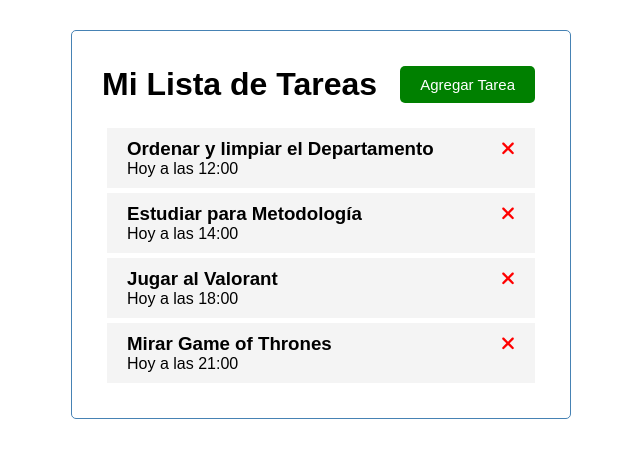
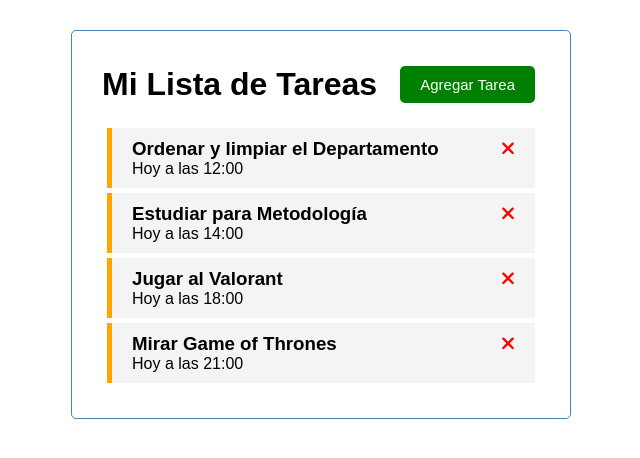
Before and after one commit to OviedoLuciano/Task-List, an Angular app: page / in a window 1280 px wide. Shown: the top 458 px of the page, without its empty margins (319-959 px from the left). Built offline with nearby package versions, Linux system fonts and the light colour scheme; data requests are answered from the project's data file.

Commit message:
reminder

```diff
--- a/src/app/Componentes/tasks-item/tasks-item.component.css
+++ b/src/app/Componentes/tasks-item/tasks-item.component.css
@@ -7,7 +7,7 @@
 }
 
 .task.reminder {
-    border-left: 5px solid green;
+    border-left: 5px solid orange;
 }
 
 .task h3{
--- a/src/app/Componentes/tasks-item/tasks-item.component.html
+++ b/src/app/Componentes/tasks-item/tasks-item.component.html
@@ -1,5 +1,8 @@
-<div class="task">
-<h3>{{task.text}}
+<div class="task"
+[ngClass]="{reminder: task.reminder}"
+(click)="onToggle(task)">
+
+    <h3>{{task.text}}
         <fa-icon [icon]="faTimes"
         [ngStyle]="{'color':'red'}"
         (click)="onDelete(task)">
--- a/src/app/Componentes/tasks-item/tasks-item.component.ts
+++ b/src/app/Componentes/tasks-item/tasks-item.component.ts
@@ -11,6 +11,7 @@ import { Output } from '@angular/core';
 export class TasksItemComponent implements OnInit {
 @Input() task: Task = TASKS[0];
 @Output() onDeleteTask: EventEmitter<Task> = new EventEmitter()
+@Output() onToggleReminder: EventEmitter<Task> = new EventEmitter()
 faTimes = faTimes;
   constructor() { }
 
@@ -20,4 +21,8 @@ faTimes = faTimes;
   onDelete(task){
     this.onDeleteTask.emit(task);
   }
+
+  onToggle(task:Task){
+    this.onToggleReminder.emit(task);
+  }
 }
--- a/src/app/Componentes/tasks/tasks.component.html
+++ b/src/app/Componentes/tasks/tasks.component.html
@@ -1,6 +1,7 @@
 <app-tasks-item *ngFor="let task of tasks"
 [task]="task"
 (onDeleteTask)="deleteTask(task)"
+(onToggleReminder)="onToggle(task)"
 >
 
 </app-tasks-item>
--- a/src/app/Componentes/tasks/tasks.component.ts
+++ b/src/app/Componentes/tasks/tasks.component.ts
@@ -22,4 +22,9 @@ tasks: Task[]= [];
       this.tasks = this.tasks.filter( (t) => t.id !== task.id)
     })
   }
+
+  onToggle(task:Task){
+    task.reminder = !task.reminder
+    this.taskService.updateTaskReminder(task).subscribe();
+  }
 }
--- a/src/app/Servicios/task.service.ts
+++ b/src/app/Servicios/task.service.ts
@@ -1,8 +1,15 @@
 import { Injectable } from '@angular/core';
-import {HttpClient, HttpHandler } from '@angular/common/http';
+import {HttpClient, HttpHandler, HttpHeaders } from '@angular/common/http';
 import { Observable, of } from 'rxjs';
 import { TASKS } from '../mock-tasks';
 import {Task} from '../Task'
+
+
+const httpOptions ={
+  headers:new HttpHeaders({
+    'Content-Type': 'application/json'
+  })
+}
 @Injectable({
   providedIn: 'root'
 })
@@ -18,4 +25,9 @@ private apiUrl = 'http://localhost:5000/tasks'
     const url = `${this.apiUrl}/${task.id}`
     return this.http.delete<Task>(url)
   }
+
+  updateTaskReminder(task:Task):Observable<Task>{
+    const url = `${this.apiUrl}/${task.id}`
+    return this.http.put<Task>(url, task, httpOptions)
+  }
 }
```
